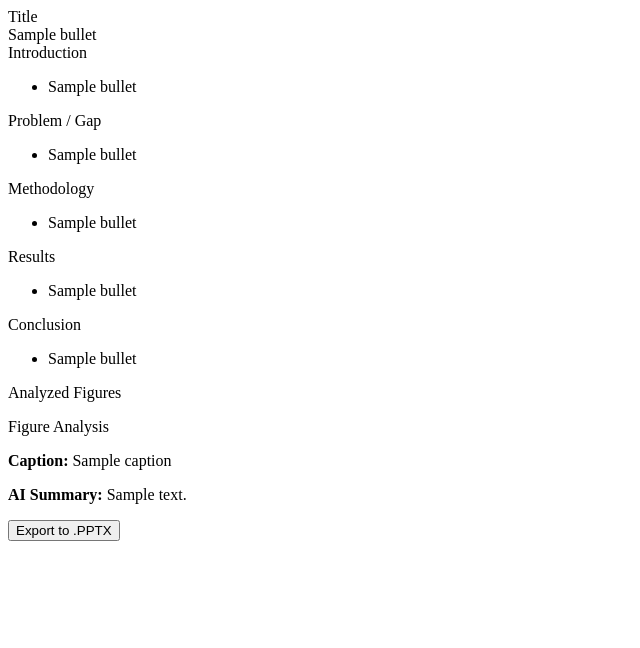
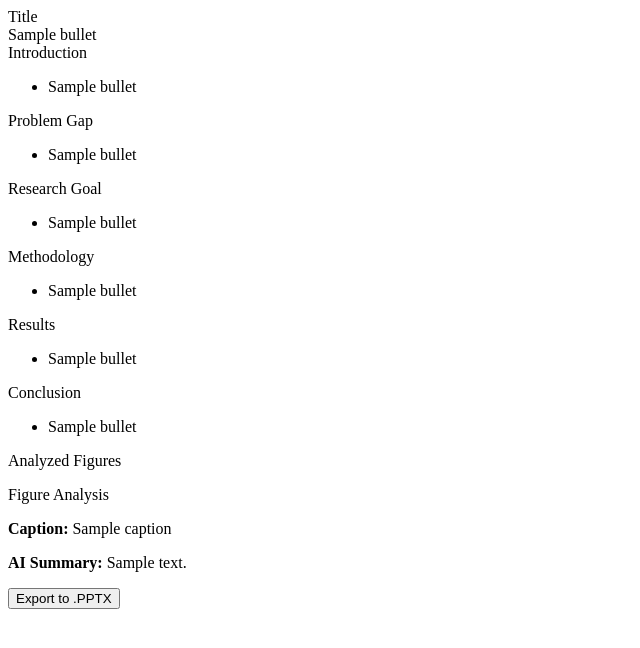
Before and after one commit to kyileiaye2021/Thutaytana, a FastAPI app: template templates/draft_editor.html in a window 1280 px wide. Shown: the top 648 px of the page, without its empty margins (0-640 px from the left). Run offline with FastAPI, Linux system fonts and the light colour scheme; the template is opened without the code that fills it: most values are stand-ins (such as "Sample title", 1, 10 or a date in 2020).

Commit message:
fix the name to match the arguments in models.py to generate bulletpoints

```diff
--- a/templates/draft_editor.html
+++ b/templates/draft_editor.html
@@ -9,16 +9,25 @@
     <div>
         <label class="block text-xs font-bold text-gray-500 uppercase">Introduction</label>
         <ul class="list-disc pl-5 text-sm space-y-1">
-            {% for bullet in bullets.introduction %}
+            {% for bullet in bullets.introduction_bullets %}
                 <li>{{ bullet }}</li>
             {% endfor %}
         </ul>
     </div>
 
     <div>
-        <label class="block text-xs font-bold text-gray-500 uppercase">Problem / Gap</label>
+        <label class="block text-xs font-bold text-gray-500 uppercase">Problem Gap</label>
         <ul class="list-disc pl-5 text-sm space-y-1">
-            {% for bullet in bullets.problem %}
+            {% for bullet in bullets.problem_gap_bullets %}
+                <li>{{ bullet }}</li>
+            {% endfor %}
+        </ul>
+    </div>
+
+    <div>
+        <label class="block text-xs font-bold text-gray-500 uppercase">Research Goal</label>
+        <ul class="list-disc pl-5 text-sm space-y-1">
+            {% for bullet in bullets.research_goal_bullets %}
                 <li>{{ bullet }}</li>
             {% endfor %}
         </ul>
@@ -27,7 +36,7 @@
     <div>
         <label class="block text-xs font-bold text-gray-500 uppercase">Methodology</label>
         <ul class="list-disc pl-5 text-sm space-y-1">
-            {% for bullet in bullets.methods %}
+            {% for bullet in bullets.method_bullets %}
                 <li>{{ bullet }}</li>
             {% endfor %}
         </ul>
@@ -36,7 +45,7 @@
     <div>
         <label class="block text-xs font-bold text-gray-500 uppercase">Results</label>
         <ul class="list-disc pl-5 text-sm space-y-1">
-            {% for bullet in bullets.results %}
+            {% for bullet in bullets.result_bullets %}
                 <li>{{ bullet }}</li>
             {% endfor %}
         </ul>
@@ -45,7 +54,7 @@
     <div>
         <label class="block text-xs font-bold text-gray-500 uppercase">Conclusion</label>
         <ul class="list-disc pl-5 text-sm space-y-1">
-            {% for bullet in bullets.conclusion %}
+            {% for bullet in bullets.conclusion_bullets %}
                 <li>{{ bullet }}</li>
             {% endfor %}
         </ul>
@@ -69,11 +78,12 @@
 
     <form action="/api/download-pptx" method="POST">
         <input type="hidden" name="title" values="{{bullets.title}}">
-        <input type="hidden" name="results" value="{{ bullets.introduction | join('\n') }}">
-        <input type="hidden" name="results" value="{{ bullets.problem | join('\n') }}">
-        <input type="hidden" name="methods" values"{{bullets.methods | join('\n')}}">
-        <input type="hidden" name="results" value="{{ bullets.results | join('\n') }}">
-        <input type="hidden" name="results" value="{{ bullets.conclusion | join('\n') }}">
+        <input type="hidden" name="results" value="{{ bullets.introduction_bullets | join('\n') }}">
+        <input type="hidden" name="results" value="{{ bullets.problem_gap_bullets | join('\n') }}">
+        <input type="hidden" name="results" value="{{ bullets.research_goal_bullets | join('\n') }}">
+        <input type="hidden" name="methods" values"{{bullets.method_bullets | join('\n')}}">
+        <input type="hidden" name="results" value="{{ bullets.result_bullets | join('\n') }}">
+        <input type="hidden" name="results" value="{{ bullets.conclusion_bullets | join('\n') }}">
 
         <button type="submit" class="w-full mt-6 bg-green-600 text-white font-bold py-3 rounded hover:bg-green-700 shadow-md">
             Export to .PPTX
```
